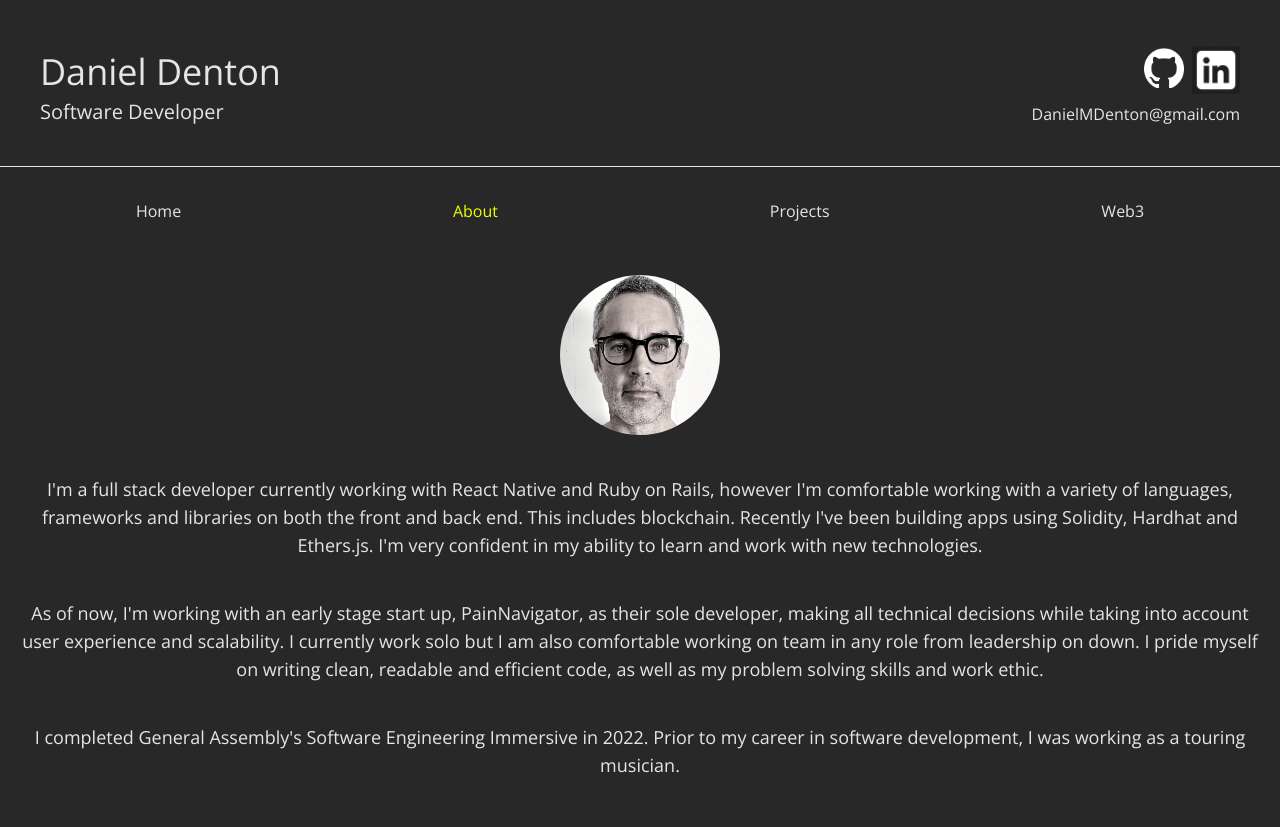
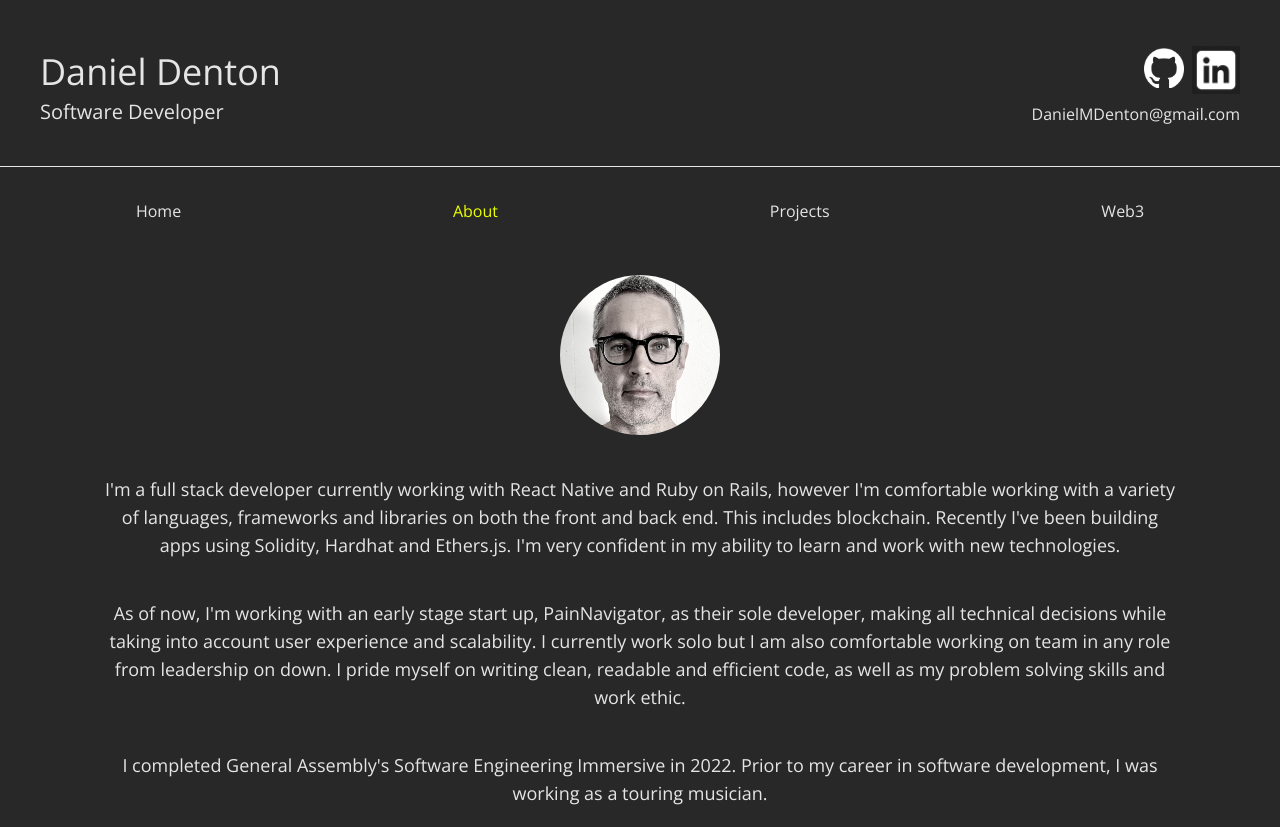
Before and after one commit to danieldenton/next-portfolio, a Next.js app: page /about in a window 1280 px wide. Before the commit the page ends 800 px from the top, so only its background shows below. Built offline with nearby package versions, Linux system fonts and the light colour scheme.

Commit message:
resend updated

```diff
--- a/next.config.mjs
+++ b/next.config.mjs
@@ -1,4 +1,8 @@
 /** @type {import('next').NextConfig} */
-const nextConfig = {};
+const nextConfig = {
+    env: {
+      resendKey: process.env.RESEND_API_KEY
+    }
+};
 
 export default nextConfig;
--- a/src/app/about/page.tsx
+++ b/src/app/about/page.tsx
@@ -5,7 +5,7 @@ export default function About() {
   return (
     <div className="flex flex-col justify-center items-center animate-fade">
       <Image src={headshot} alt="headshot" className="rounded-full h-40 w-40 m-5" />
-      <p className="flex justify-center text-center text-lg m-5">
+      <p className="flex justify-center text-center text-lg m-5 px-20">
         I'm a full stack developer currently working with React Native and Ruby
         on Rails, however I'm comfortable working with a variety of languages,
         frameworks and libraries on both the front and back end. This includes
@@ -13,7 +13,7 @@ export default function About() {
         Ethers.js. I'm very confident in my ability to learn and work with new
         technologies.
       </p>
-      <p className="flex justify-center text-center text-lg m-5">
+      <p className="flex justify-center text-center text-lg m-5 px-20">
         As of now, I'm working with an early stage start up, PainNavigator, as
         their sole developer, making all technical decisions while taking into
         account user experience and scalability. I currently work solo but I am
@@ -21,7 +21,7 @@ export default function About() {
         pride myself on writing clean, readable and efficient code, as well as
         my problem solving skills and work ethic.
       </p>
-      <p className="flex justify-center text-center text-lg m-5">
+      <p className="flex justify-center text-center text-lg m-5 px-20">
         I completed General Assembly's Software Engineering Immersive in 2022.
         Prior to my career in software development, I was working as a touring
         musician.
--- a/src/app/api/send/route.ts
+++ b/src/app/api/send/route.ts
@@ -1,7 +1,7 @@
 require('dotenv')
 import { Resend } from 'resend';
 
-const resend = new Resend(process.env.RESEN_API_KEY);
+const resend = new Resend(process.env.RESEND_API_KEY);
 
 resend.emails.send({
   from: 'onboarding@resend.dev',
--- a/src/app/ui/contact-form.tsx
+++ b/src/app/ui/contact-form.tsx
@@ -6,12 +6,12 @@ import Button from "react-bootstrap/Button";
 
 export default function ContactForm() {
   const [messageSent, setMessageSent] = useState(false);
-  const form = useRef()
+  const [name, setName] = useState("");
+  const [email, setEmail] = useState("");
+  const [message, setMessage] = useState("");
 
   const sendEmail = (e: React.FormEvent<HTMLFormElement>) => {
     e.preventDefault();
-
-
   };
 
   return (
```
